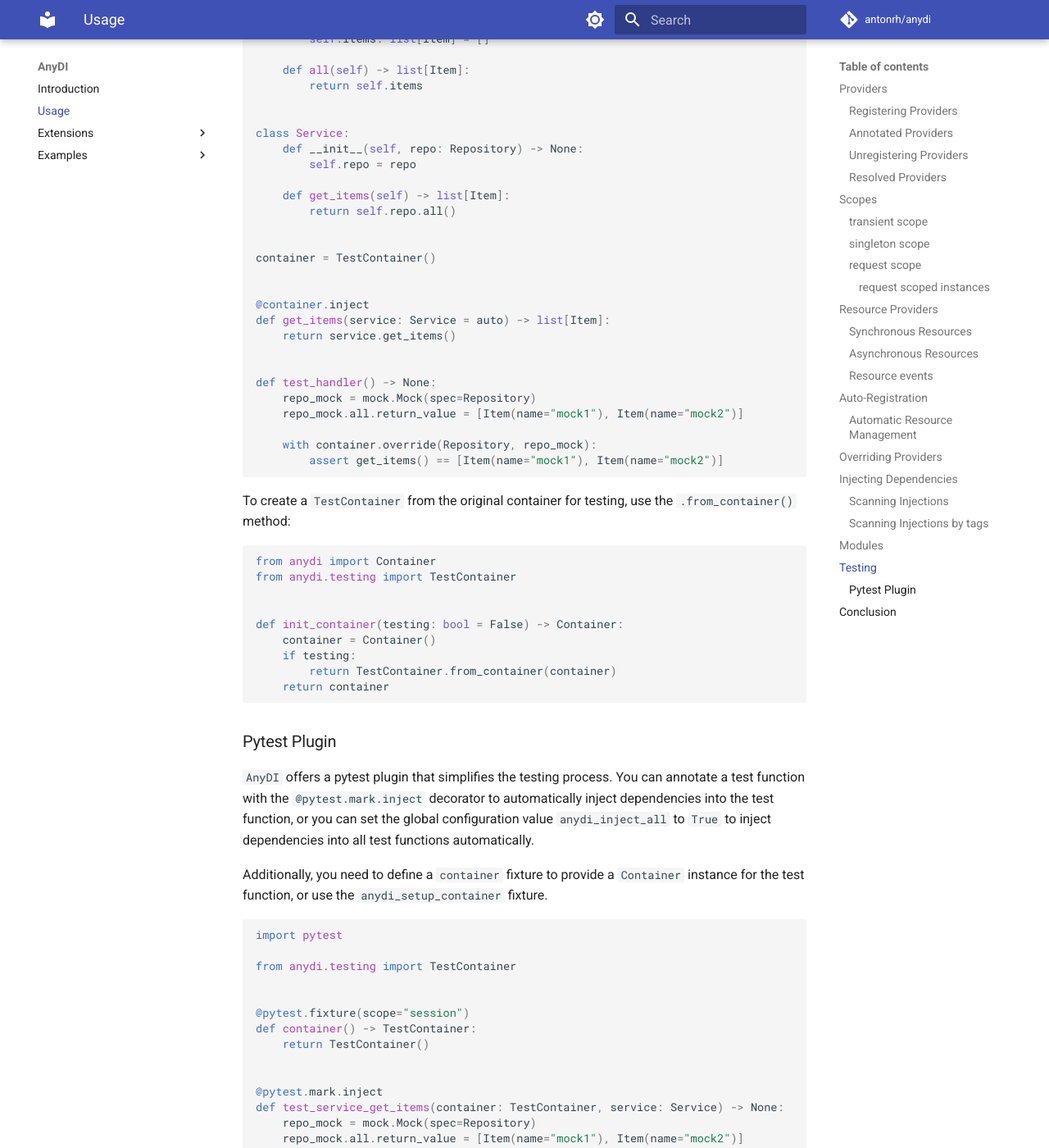
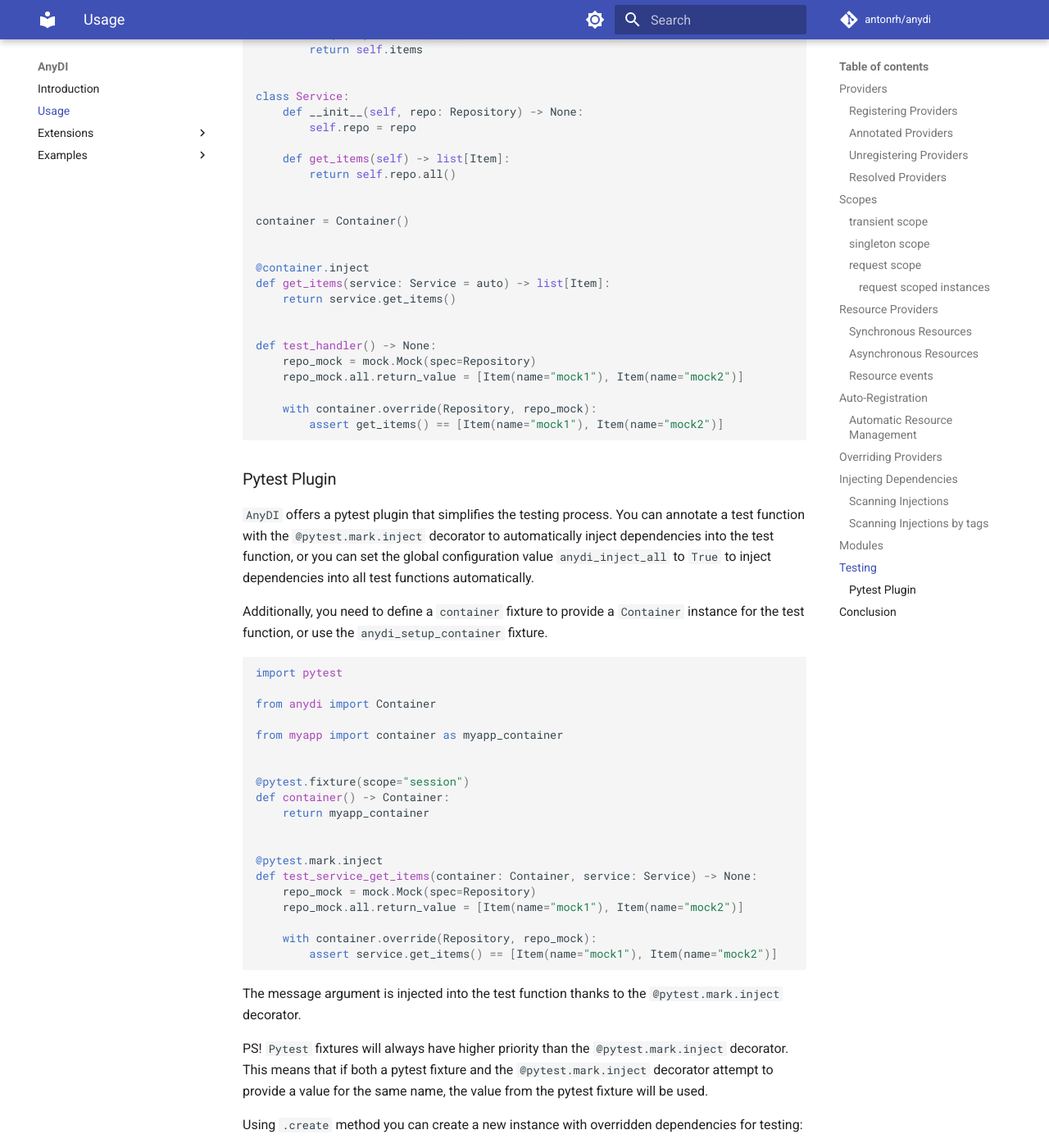
Before and after one commit to antonrh/anydi, an MkDocs documentation site: the page built from docs/usage.md, in a window 1280 px wide and 1400 px high, scrolled down 15487 px. Shown: the whole window at 82% size. Built offline with MkDocs 1.6.1 and Material for MkDocs 9.7.7, drawn with Linux system fonts in a browser that asks for light colours; comment, search, counter and statistics services are not loaded; some of the changed text lies outside the part shown.

Commit message:
Remove TestContainer mention from docs

````diff
--- a/docs/usage.md
+++ b/docs/usage.md
@@ -721,7 +721,7 @@ With `AnyDI`'s Modules, you can keep your code organized and easily manage your
 
 ## Testing
 
-To use `AnyDI` with your testing framework, use `TestContainer` and call the `.override(interface=..., instance=...)` context manager
+To use `AnyDI` with your testing framework, use the `.override(interface=..., instance=...)` context manager
 to temporarily replace a dependency with an overridden instance during testing. This allows you to isolate the code being tested from its dependencies.
 The with `container.override()` context manager ensures that the overridden instance is used only within the context of the with block.
 Once the block is exited, the original dependency is restored.
@@ -730,8 +730,7 @@ Once the block is exited, the original dependency is restored.
 from dataclasses import dataclass
 from unittest import mock
 
-from anydi import auto
-from anydi.testing import TestContainer
+from anydi import auto, Container
 
 
 @dataclass(kw_only=True)
@@ -755,7 +754,7 @@ class Service:
         return self.repo.all()
 
 
-container = TestContainer()
+container = Container()
 
 
 @container.inject
@@ -771,20 +770,6 @@ def test_handler() -> None:
         assert get_items() == [Item(name="mock1"), Item(name="mock2")]
 ```
 
-To create a `TestContainer` from the original container for testing, use the `.from_container()` method:
-
-```python
-from anydi import Container
-from anydi.testing import TestContainer
-
-
-def init_container(testing: bool = False) -> Container:
-    container = Container()
-    if testing:
-        return TestContainer.from_container(container)
-    return container
-```
-
 ### Pytest Plugin
 
 `AnyDI` offers a pytest plugin that simplifies the testing process. You can annotate a test function with the `@pytest.mark.inject` decorator to automatically inject dependencies into the test function, or you can set the global configuration value `anydi_inject_all` to `True` to inject dependencies into all test functions automatically.
@@ -794,16 +779,18 @@ Additionally, you need to define a `container` fixture to provide a `Container`
 ```python
 import pytest
 
-from anydi.testing import TestContainer
+from anydi import Container
+
+from myapp import container as myapp_container
 
 
 @pytest.fixture(scope="session")
-def container() -> TestContainer:
-    return TestContainer()
+def container() -> Container:
+    return myapp_container
 
 
 @pytest.mark.inject
-def test_service_get_items(container: TestContainer, service: Service) -> None:
+def test_service_get_items(container: Container, service: Service) -> None:
     repo_mock = mock.Mock(spec=Repository)
     repo_mock.all.return_value = [Item(name="mock1"), Item(name="mock2")]
 
````
Also changed, not shown: docs/extensions/django.md (+0 -11 lines).
